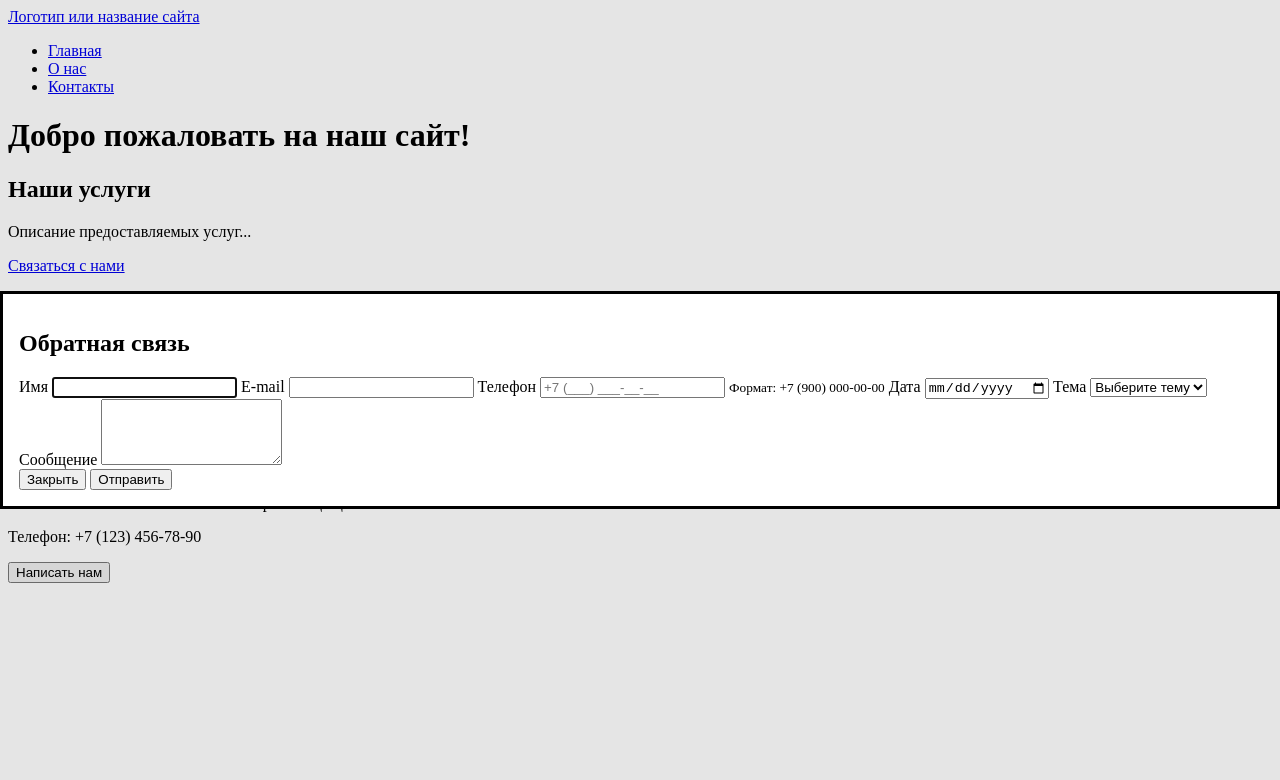
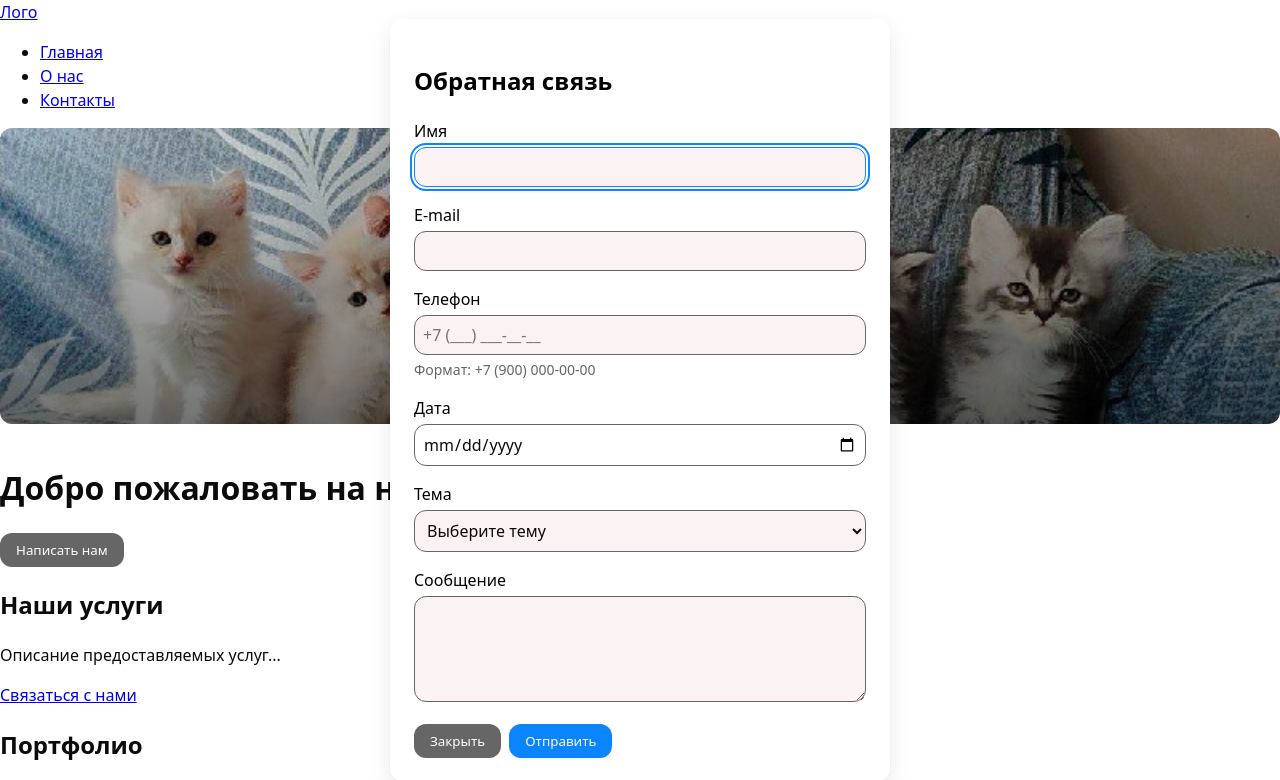
Before and after one commit to Lyubagg4/p1, a plain HTML site: page index.html in a window 1280 px wide. Both pictures are taken after a click on the button "Написать нам". Shown: the top 780 px of the page. Drawn offline with Linux system fonts and the light colour scheme.

Commit message:
3-4 practica

```diff
--- a/index.html
+++ b/index.html
@@ -11,21 +11,27 @@
 </head>
 <body>
 <!-- Шапка сайта -->
-<header>
-    <a href="/">Логотип или название сайта</a>
-    <!-- Главное меню навигации -->
-    <nav>
-        <ul>
-            <li><a href="index.html">Главная</a></li>
-            <li><a href="about.html">О нас</a></li>
-            <li><a href="contacts.html">Контакты</a></li>
+<!-- Блок "header" -->
+<header class="site-header">
+    <a class="site-header__brand" href="/">Лого</a>
+    <nav class="site-nav" aria-label="Основная навигация">
+        <ul class="site-nav__list">
+            <li class="site-nav__item"><a class="site-nav__link site-nav__link--active" href="index.html">Главная</a></li> <!-- --active здесь -->
+            <li class="site-nav__item"><a class="site-nav__link" href="about.html">О нас</a></li>
+            <li class="site-nav__item"><a class="site-nav__link" href="contacts.html">Контакты</a></li>
         </ul>
     </nav>
 </header>
 <!-- Уникальное основное содержимое страницы -->
 <main>
+    <!-- Добавьте сразу после <main> -->
+    <section class="hero">
+        <h2>проект</h2>
+        <a href="#services" class="hero__cta">Узнать больше</a>
+    </section>
     <h1>Добро пожаловать на наш сайт!</h1>
     <!-- Секция 1 с якорем -->
+    <button id="openDialog" type="button">Написать нам</button>
     <section id="services">
         <h2>Наши услуги</h2>
         <p>Описание предоставляемых услуг...</p>
@@ -35,7 +41,31 @@
     <section id="portfolio">
         <h2>Портфолио</h2>
         <p>Примеры наших работ...</p>
+        <img src="assets/21.jpg"
+             srcset="assets/21.jpg 320w,
+             assets/22.jpg 640w,
+             assets/23.jpg 960w,
+             assets/24.jpg 1280w"
+             sizes="(max-width: 480px) 95vw,
+            (max-width: 768px) 90vw,
+            (max-width: 1200px) 640px,
+            800px"
+             alt="Пример проекта" width="800" height="450">
     </section>
+    <section>
+        <h2>Наша история</h2>
+        <p>Текст о том, как все начиналось...</p>
+        <!-- Видео с Rutube -->
+        <div class="media">
+            <iframe src="https://rutube.ru/play/embed/50ca86e9ad4e97a2372ec98306c008aa"
+                    title="История нашей компании"
+                    allow="autoplay; encrypted-media; picture-in-picture; web-share"
+                    allowfullscreen
+                    loading="lazy">
+            </iframe>
+        </div>
+    </section>
+
     <!-- Секция 3 с якорем -->
     <section id="contacts">
         <h2>Контактная информация</h2>
@@ -47,7 +77,6 @@
 <footer>
     <p>&copy; 2023 Название вашего сайта. Все права защищены.</p>
     <p>Телефон: +7 (123) 456-78-90</p>
-    <button id="openDialog" type="button">Написать нам</button>
 </footer>
 
 
@@ -84,3 +113,4 @@
 </dialog>
 <script src="main.js"></script>
 </body>
+</html>
--- a/style.css
+++ /dev/null
@@ -1,30 +0,0 @@
-/* БАЗА: читаемость и предсказуемость размеров */
-* { box-sizing: border-box; }
-html, body { margin: 0; padding: 0; }
-body { font-family: system-ui, -apple-system, "Segoe UI", Roboto, Arial,
-sans-serif; line-height: 1.5; }
-/* Формы: размеры, отступы, визуальный порядок */
-label { display: block; margin: 0.5rem 0 0.25rem; }
-input, select, textarea, button {
- width: 100%;
- max-width: 480px;
- padding: .5rem .75rem;
- border: 1px solid #c8c8c8;
- border-radius: 8px;
- background: #fff;
-}
-/* Кнопка по умолчанию */
-button, [type="submit"] {
- background: #0a84ff;
- color: #fff;
- border: none;
- cursor: pointer;
-}
-/* Состояния: клавиатура/мышь/ошибки */
-:where(input, select, textarea, button):focus-visible {
- outline: 2px solid #0a84ff; outline-offset: 2px;
-}
-button:hover { filter: brightness(0.95); }
-:disabled, [aria-disabled="true"] { opacity: .6; cursor: not-allowed; }
-/* Подсветка ошибочных полей (установите aria-invalid="true") */
-[aria-invalid="true"] { border-color: #b00020; }
--- /dev/null
+++ b/styles.css
@@ -0,0 +1,263 @@
+:root {
+  /* Палитра */
+  --color-bg: #fff;
+  --color-fg: #0b0b0b;
+  --color-muted: #666;
+  --color-primary: #0a84ff;
+  --color-danger: #b00020;
+  /* Типографика и размеры */
+  --font-body: system-ui, -apple-system, "Segoe UI", Roboto, Arial, sans-serif;
+  --space-1: 4px;
+  --space-2: 8px;
+  --space-3: 16px;
+  --space-4: 24px;
+  --space-5: 40px; /* Исправлено: было --space5 */
+  /* Скругления и тени */
+  --radius: 12px;
+  --shadow: 0 1px 2px rgba(0, 0, 0, .08), 0 8px 24px rgba(0, 0, 0, .08);
+}
+
+
+
+/* Reset-минимум */
+* {
+  box-sizing: border-box;
+}
+
+html, body {
+  margin: 0;
+  padding: 0;
+}
+
+body {
+  background: var(--color-bg);
+  color: var(--color-fg);
+  font-family: var(--font-body);
+  line-height: 1.5;
+}
+
+
+.container {
+  width: min(100% - 2 * var(--space-4), 1120px);
+  margin-inline: auto;
+}
+
+/* Вертикальные отступы секций по токенам */
+.section {
+  padding-block: var(--space-5);
+}
+
+.section__title {
+  margin: 0 0 var(--space-3);
+}
+
+/* ▼▼▼ Стили для шапки и навигации ▼▼▼ */
+
+.header {
+  display: flex;
+  justify-content: space-between;
+  align-items: center;
+  padding: var(--space-4);
+  border-bottom: 1px solid var(--color-muted);
+}
+
+.header__logo {
+  font-weight: bold;
+  font-size: 1.25rem;
+  text-decoration: none;
+  color: var(--color-fg);
+}
+
+.header__logo:hover,
+.header__logo:focus-visible {
+  color: var(--color-primary);
+  outline: none;
+}
+
+.nav__list {
+  list-style: none;
+  margin: 0;
+  padding: 0;
+  display: flex;
+  gap: var(--space-3);
+}
+
+.nav__link {
+  color: var(--color-muted);
+  text-decoration: none;
+  padding: var(--space-1) var(--space-2);
+  border-radius: var(--radius);
+  transition: all 0.2s ease-in-out;
+  display: block;
+}
+
+.nav__link:hover {
+  color: var(--color-primary);
+  background-color: rgba(10, 132, 255, 0.1);
+}
+
+.nav__link:focus-visible {
+  color: var(--color-primary);
+  background-color: rgba(10, 132, 255, 0.1);
+  outline: 2px solid var(--color-primary);
+  outline-offset: 2px;
+}
+
+.nav__link--active {
+  color: var(--color-primary);
+  font-weight: bold;
+  background-color: rgba(10, 132, 255, 0.15);
+}
+
+/* ▼▼▼ Стили для модального окна и формы (адаптировано под токены) ▼▼▼ */
+
+/* Модальное окно */
+dialog {
+  padding: var(--space-4); /* 24px */
+  border: none;
+  border-radius: var(--radius); /* 12px */
+  width: min(90vw, 500px); /* Адаптивная ширина */
+  background: var(--color-bg);
+  box-shadow: var(--shadow);
+}
+
+dialog::backdrop {
+  background: rgba(0, 0, 0, 0);
+}
+
+/* Подписи к полям */
+label {
+  display: block;
+  margin: var(--space-3) 0 var(--space-1); /* 16px сверху, 4px снизу */
+  font-weight: 500;
+}
+
+/* Поля ввода, селекты, текстовые области */
+:where(input, select, textarea) {
+  width: 100%;
+  padding: var(--space-2); /* 8px */
+  border: 1px solid var(--color-muted);
+  border-radius: var(--radius);
+  background: var(--color-bg);
+  color: var(--color-fg);
+  font-family: inherit;
+  font-size: 1rem;
+  transition: border-color 0.2s ease;
+}
+
+/* Фокус для полей */
+:where(input, select, textarea):focus-visible {
+  outline: 2px solid var(--color-primary);
+  outline-offset: 2px;
+  border-color: var(--color-primary);
+}
+
+/* Кнопки */
+button {
+  padding: var(--space-2) var(--space-3); /* 8px 16px */
+  border: none;
+  border-radius: var(--radius);
+  cursor: pointer;
+  font-weight: 500;
+  font-family: inherit;
+  transition: filter 0.2s ease;
+}
+
+button[type="submit"] {
+  background-color: var(--color-primary);
+  color: white;
+}
+
+button[type="button"] {
+  background-color: var(--color-muted);
+  color: var(--color-bg);
+}
+
+button:hover {
+  filter: brightness(0.95);
+}
+
+/* Группа кнопок в форме */
+.form-actions {
+  display: flex;
+  gap: var(--space-2);
+  margin-top: var(--space-3);
+}
+
+/* Состояние ошибки */
+[aria-invalid="true"],
+:where(input, select, textarea):invalid {
+  background-color: rgba(176, 0, 32, 0.05);
+}
+
+/* Подсказки под полями */
+small {
+  display: block;
+  margin-top: var(--space-1);
+  font-size: 0.875em;
+  color: var(--color-muted);
+}
+
+/* Плавный скролл к якорям */
+html {
+  scroll-behavior: smooth;
+}
+
+/* Подсветка целевого элемента при переходе по якорю
+:target {
+  outline: 2px dashed var(--color-primary);
+  outline-offset: 4px;
+  background-color: rgba(10, 132, 255, 0.05);
+  padding: var(--space-2);
+  border-radius: var(--radius);
+}*/
+
+/* Геро-секция с фоном и градиентом */
+.hero {
+    background: linear-gradient(to top, rgba(0, 0, 0, 0.55), rgba(0, 0, 0, 0.15)),
+                url("assets/111.jpg") center/cover no-repeat;
+    color: #fff;
+    padding: clamp(3rem, 8vw, 6rem) 1rem;
+    text-align: center;
+    border-radius: var(--radius);
+    margin-bottom: var(--space-5);
+}
+
+.hero h2 {
+    margin: 0 0 var(--space-3);
+    font-size: 2rem;
+}
+
+.hero__cta {
+    display: inline-block;
+    background-color: var(--color-primary);
+    color: white;
+    padding: var(--space-2) var(--space-4);
+    border-radius: var(--radius);
+    text-decoration: none;
+    font-weight: bold;
+    transition: filter 0.2s ease;
+}
+
+.hero__cta:hover,
+.hero__cta:focus-visible {
+    filter: brightness(0.9);
+    outline: 2px solid white;
+    outline-offset: 2px;
+}
+
+/* Контейнер для видео с фиксированным соотношением сторон */
+.media {
+    aspect-ratio: 16/9;
+    width: min(100%, 960px);
+    margin-inline: auto;
+    margin-top: var(--space-4);
+}
+
+.media iframe,
+.media video {
+    width: 100%;
+    height: 100%;
+    border: 0;
+    border-radius: var(--radius);
+}
```
Also changed, not shown: about.html (+9 -11 lines), contacts.html (+10 -11 lines), assets/1-1280.jpg (added), assets/1-320.jpg (added), assets/1-630.jpg (added), assets/1-640.jpg (added), assets/1-649.jpg (added), assets/1-960.jpg (added), assets/1.jpg (added), assets/111.jpg (added), assets/2.jpg (added), assets/21.jpg (added), assets/22.jpg (added), assets/23.jpg (added), 3 more files.
